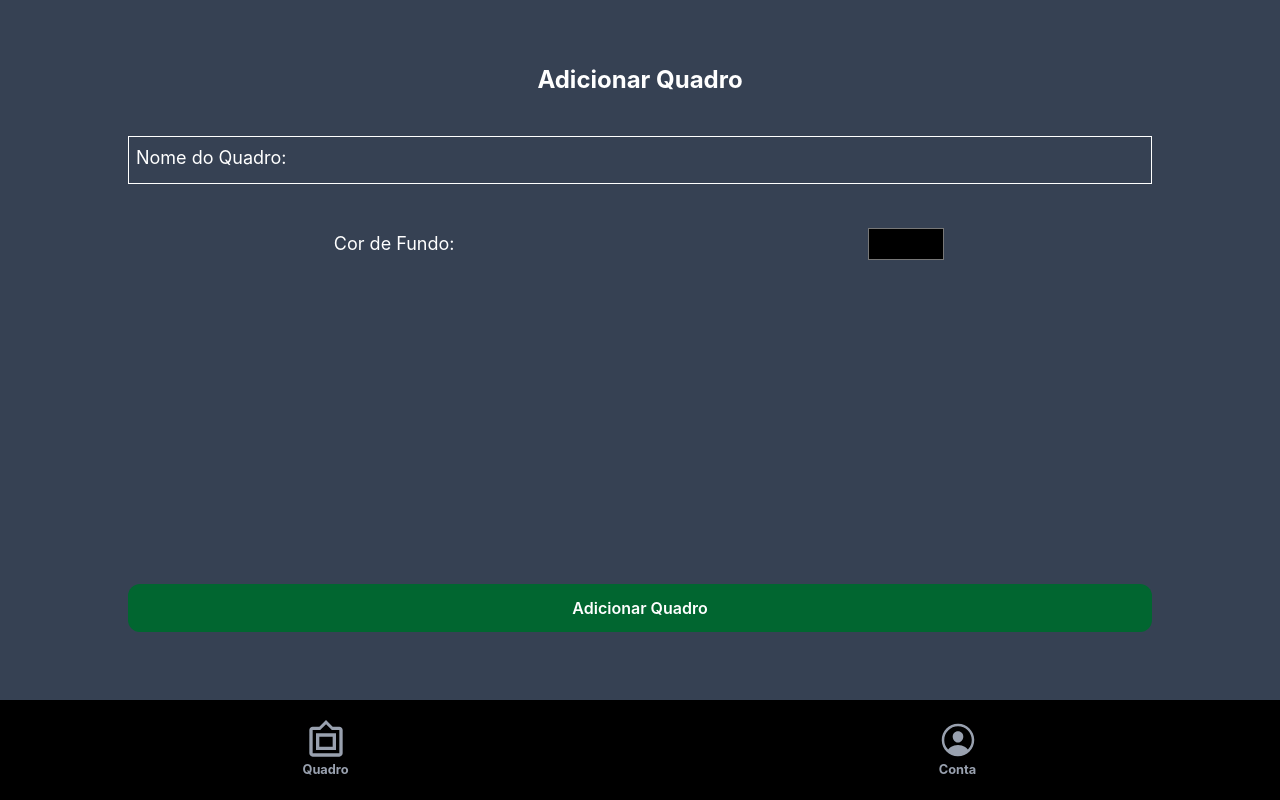
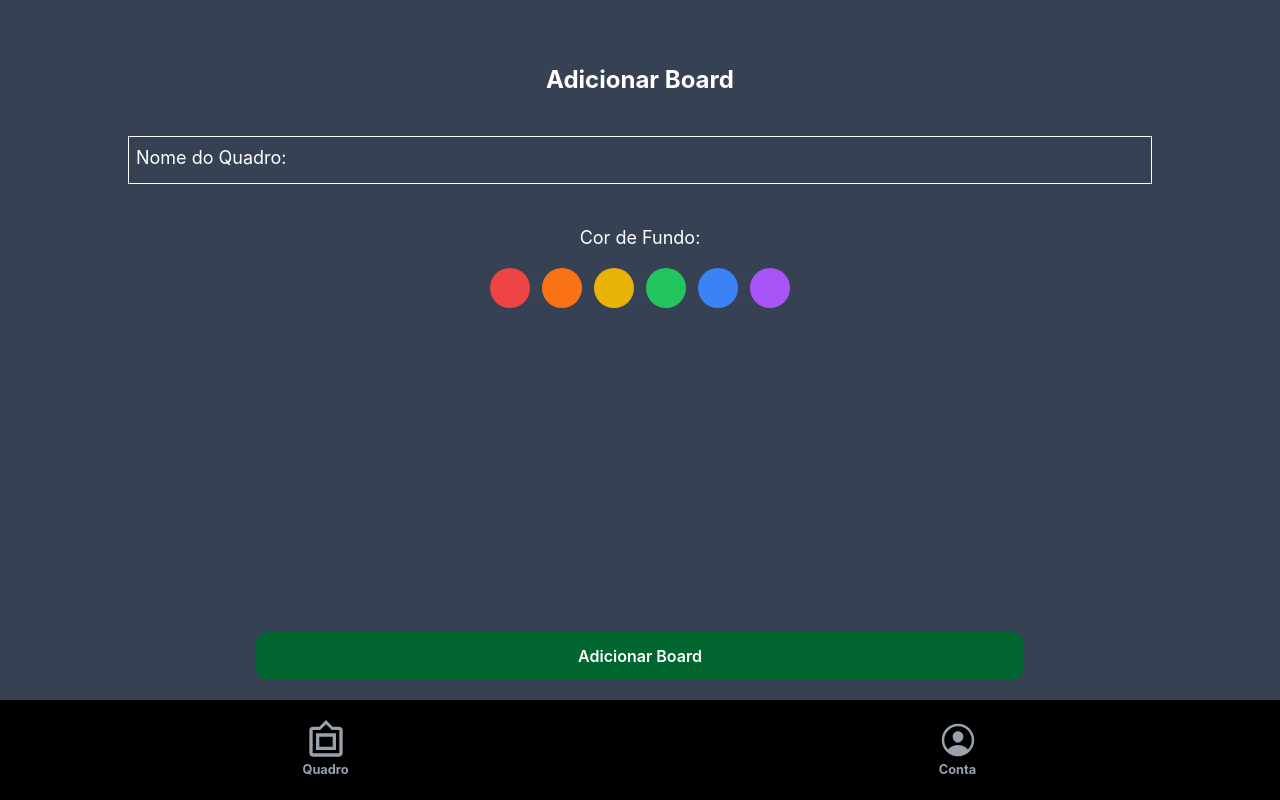
Before and after one commit to LIKITO1/One-Objective, a React (Vite) app: page /addboard in a window 1280 px wide. Built offline with nearby package versions, Linux system fonts and the light colour scheme.

Commit message:
Cores pré-definidas

```diff
--- a/src/App.tsx
+++ b/src/App.tsx
@@ -1,7 +1,7 @@
 function App() {
   return (
     <>
-    <h1 className="font-bold">App</h1>
+      <h1 className="font-bold">App</h1>
     </>
   )
 }
--- a/src/components/pages/AddBoard.tsx
+++ b/src/components/pages/AddBoard.tsx
@@ -1,17 +1,41 @@
+import {useState} from "react"
 export default function AddBoard(){
+    const [nameBoard,setNameBoard]=useState("")
+    const [corBoard,setColorBoard]=useState("")
+    const [selected,setSelected]=useState("")
+    const colors= [
+        "#ef4444",
+        "#f97316",
+        "#eab308",
+        "#22c55e",
+        "#3b82f6",
+        "#a855f7"
+      ]
+    function submit(e:React.FormEvent){
+        e.preventDefault()
+        if(selected==""){
+            console.log("Escolha uma cor")
+        }
+        console.log(nameBoard,corBoard)
+    }
     return(
         <div className="w-full h-full flex justify-center text-white">
-            <form className="w-4/5 h-4/5 flex flex-col mt-[5%] gap-5">
-                <h1 className="font-bold text-2xl text-center">Adicionar Quadro</h1>
+            <form className="w-4/5 h-4/5 flex flex-col mt-[5%] gap-5" onSubmit={submit}>
+                <h1 className="font-bold text-2xl text-center">Adicionar Board</h1>
                 <div className="relative w-full my-5">
-                    <input placeholder=" " className="w-full border outline-none peer h-12 px-2 text-lg" required/>
+                    <input placeholder=" " className="w-full border outline-none peer h-12 px-2 text-lg" onChange={(e)=>{setNameBoard(e.target.value)}} required/>
                     <label className="pointer-events-none text-lg absolute top-2 left-2 transition-all duration-200 peer-focus:text-blue-500 peer-focus:backdrop-blur-2xl peer-focus:-top-2.5 peer-focus:text-sm peer-valid:-top-2.5 peer-valid:text-sm peer-valid:text-blue-500 peer-valid:backdrop-blur-2xl">Nome do Quadro:</label>
                 </div>
-                <div className="w-full flex justify-around items-center">
+                <div className="w-full flex flex-col justify-around items-center gap-4">
                     <label className="text-lg">Cor de Fundo:</label>
-                    <input type="color" className="w-20 h-10"/>
+                    <div className="flex gap-3">
+                        {colors.map((color:string)=>(
+                            <button className={`w-10 h-10 rounded-4xl ${selected==color?"border-white border-2":"border-0"}`} style={{backgroundColor:color}} key={color} type="button" onClick={()=>{setSelected(color);setColorBoard(color)}}></button>
+                        ))
+                        }
+                    </div>
                 </div>
-                <button className="mt-75 p-3 bg-green-800 text-white font-semibold rounded-xl">Adicionar Quadro</button>
+                <button className="absolute p-3 bg-green-800 text-white font-semibold rounded-xl bottom-30 w-3/5 right-1/5 left-1/5" type="submit">Adicionar Board</button>
             </form>
         </div>
     )
```
